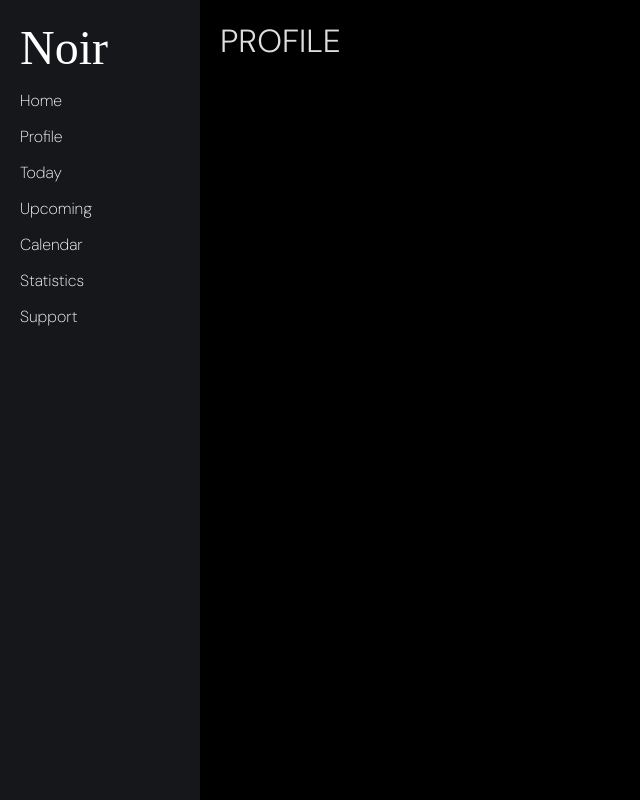
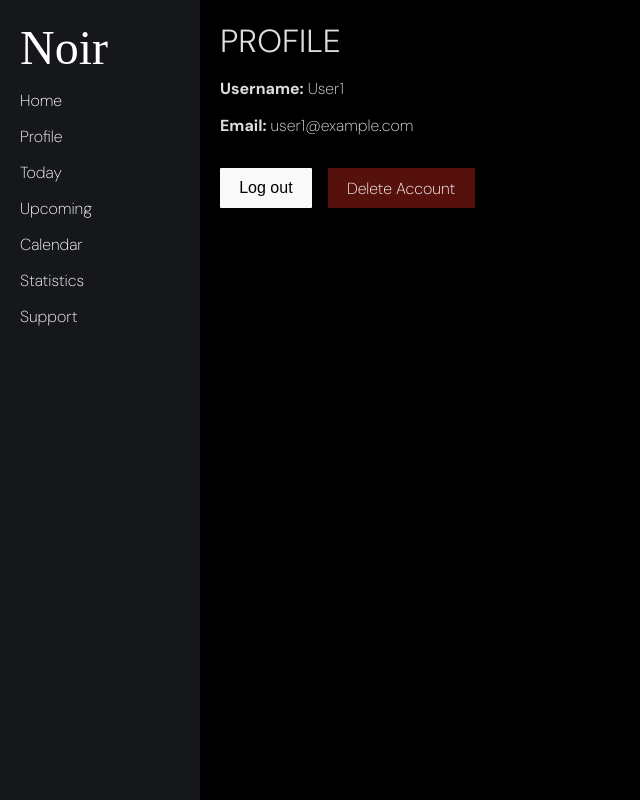
Before and after one commit to dmntrx/noir-frontend, a React (Vite) app in the folder react-vite-project/: page /profile in a window 1280 px wide. Shown: the whole page, without its empty margins (0-640 px from the left). Built offline with nearby package versions, Linux system fonts and the light colour scheme; a web font is replaced by a local one.

Commit message:
Profile page: ui - stub

```diff
--- /dev/null
+++ b/react-vite-project/src/pages/Profile.css
@@ -0,0 +1,26 @@
+.profile-actions {
+  margin-top: 2rem;
+  display: flex;
+  gap: 1rem;
+}
+
+.logout-btn, .delete-btn {
+  padding: 0.6rem 1.2rem;
+  font-size: 1rem;
+  border: none;
+  border-radius: 1px;
+  cursor: pointer;
+}
+
+.delete-btn {
+  background-color: #57110c;
+  color: white;
+}
+
+.logout-btn:hover {
+  background-color: #828384;
+}
+
+.delete-btn:hover {
+  background-color: #3b0c08;
+}
--- a/react-vite-project/src/pages/Profile.jsx
+++ b/react-vite-project/src/pages/Profile.jsx
@@ -1,5 +1,23 @@
+import './Profile.css';
+
 export default function Profile() {
+    // временная заглушка на пользователя
+    const user = {
+        username: 'User1',
+        email: 'user1@example.com',
+    };
+
     return (
-        <h1>PROFILE</h1>
+        <>
+            <h1>PROFILE</h1>
+            <div className="profile-info">
+                <p><strong>Username:</strong> {user.username}</p>
+                <p><strong>Email:</strong> {user.email}</p>
+            </div>
+            <div className="profile-actions">
+                <button className="logout-btn">Log out</button>
+                <buttom className="delete-btn">Delete Account</buttom>
+            </div>
+        </>
     )
 }
```
